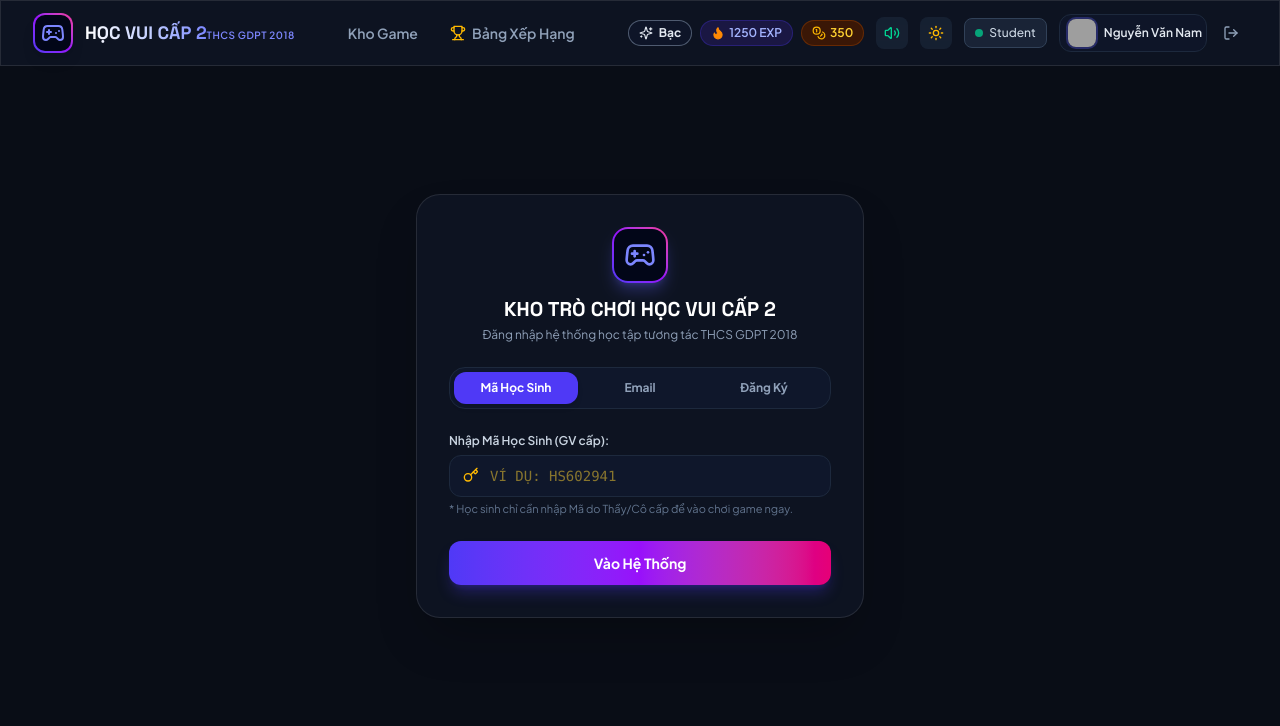
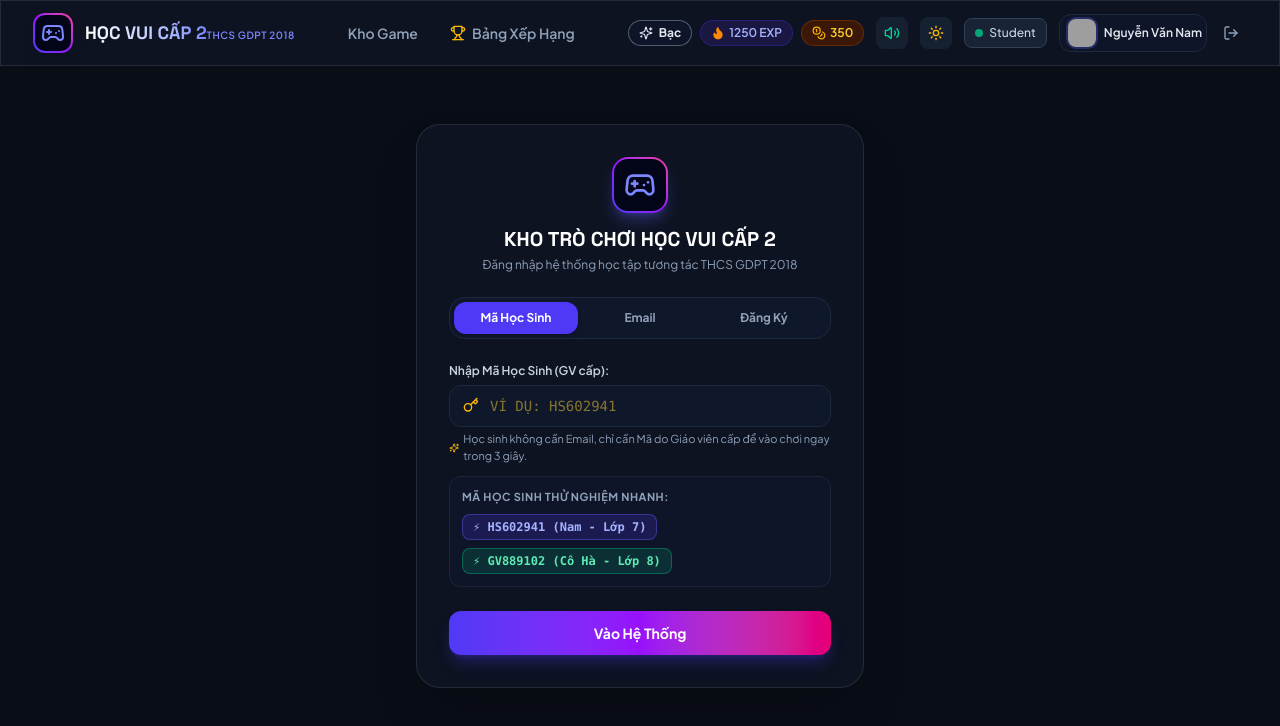
Before and after one commit to lyngangiang83pt-source/TRO-CHOI-HOC-TAP, a React (Vite) app: page /auth in a window 1280 px wide. Shown: the top 726 px of the page. Built offline with nearby package versions, Linux system fonts and the light colour scheme; no server answers; grey boxes are pictures that could not be loaded.

Commit message:
Nâng cấp cơ chế Đăng nhập bằng Mã Học Sinh (Student Code) song song với Email/Password cho học sinh Cấp 2

```diff
--- a/src/pages/AuthPage.jsx
+++ b/src/pages/AuthPage.jsx
@@ -111,6 +111,7 @@ export const AuthPage = () => {
         <form onSubmit={handleSubmit} className="space-y-4">
 
           {authMode === 'student_code' && (
+            <div className="space-y-3">
               <div>
                 <label className="block text-xs font-semibold text-slate-300 mb-1.5">
                   Nhập Mã Học Sinh (GV cấp):
@@ -126,9 +127,34 @@ export const AuthPage = () => {
                     className="w-full pl-10 pr-4 py-2.5 rounded-xl bg-slate-900 border border-slate-800 text-sm font-mono text-amber-300 focus:outline-none focus:border-indigo-500 uppercase"
                   />
                 </div>
-              <p className="text-[11px] text-slate-500 mt-1">
-                * Học sinh chỉ cần nhập Mã do Thầy/Cô cấp để vào chơi game ngay.
+                <p className="text-[11px] text-slate-400 mt-1 flex items-center gap-1">
+                  <Sparkles className="w-3 h-3 text-amber-400" />
+                  <span>Học sinh không cần Email, chỉ cần Mã do Giáo viên cấp để vào chơi ngay trong 3 giây.</span>
                 </p>
+              </div>
+
+              {/* Quick Fill Student Codes */}
+              <div className="p-3 rounded-xl bg-slate-900/80 border border-slate-800/80 space-y-2">
+                <span className="text-[11px] font-bold text-slate-400 block uppercase tracking-wider">
+                  Mã Học Sinh Thử Nghiệm Nhanh:
+                </span>
+                <div className="flex flex-wrap gap-2">
+                  <button
+                    type="button"
+                    onClick={() => setStudentCode('HS602941')}
+                    className="px-2.5 py-1 rounded-lg bg-indigo-600/20 hover:bg-indigo-600/40 border border-indigo-500/40 text-indigo-300 text-xs font-mono font-bold transition-all"
+                  >
+                    ⚡ HS602941 (Nam - Lớp 7)
+                  </button>
+                  <button
+                    type="button"
+                    onClick={() => setStudentCode('GV889102')}
+                    className="px-2.5 py-1 rounded-lg bg-emerald-600/20 hover:bg-emerald-600/40 border border-emerald-500/40 text-emerald-300 text-xs font-mono font-bold transition-all"
+                  >
+                    ⚡ GV889102 (Cô Hà - Lớp 8)
+                  </button>
+                </div>
+              </div>
             </div>
           )}
 
```
Lines whose indentation alone changed are shown as unchanged.
